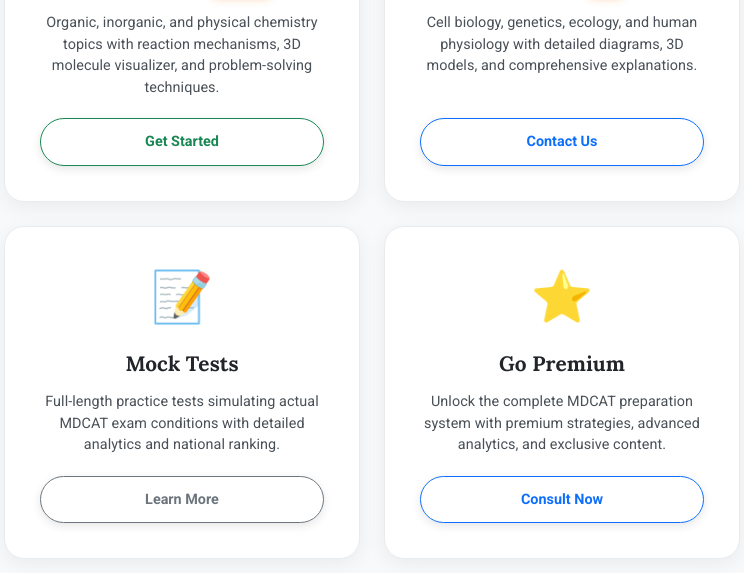
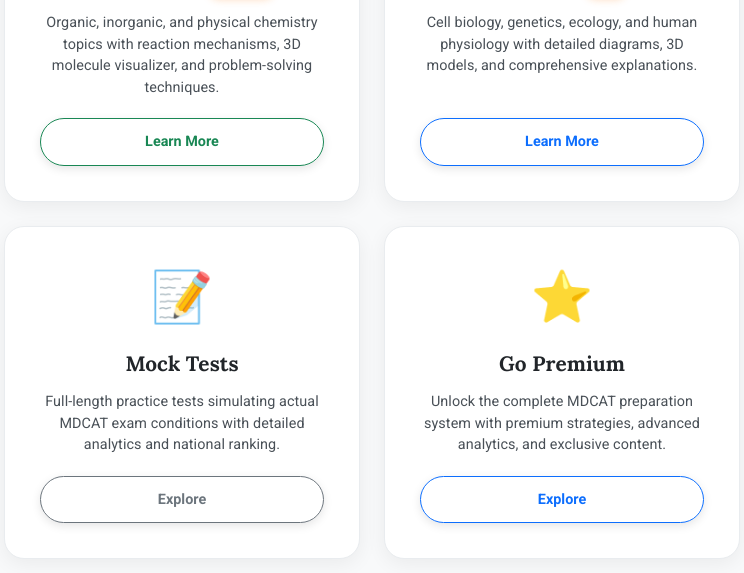
Before and after one commit to digital-sathi-network/mocktest-page, a plain HTML site: page index.html in a window 1280 px wide. Shown: the part 923-1496 px from the top of the page, 458-1202 px from the left. Drawn offline with nearby package versions, Linux system fonts and the light colour scheme; animation ran at ten frames a second.

Commit message:
Update index.html

```diff
--- a/index.html
+++ b/index.html
@@ -1191,7 +1191,7 @@
                     <div class="icon">🧪</div>
                     <h5>Chemistry <span class="new-badge">POPULAR</span></h5>
                     <p>Organic, inorganic, and physical chemistry topics with reaction mechanisms, 3D molecule visualizer, and problem-solving techniques.</p>
-                    <button class="btn btn-outline-success">Get Started</button>
+                    <button class="btn btn-outline-success">Learn More</button>
                 </div>
             </div>
             <div class="col-md-6 col-lg-4 fade-in-up">
@@ -1199,7 +1199,7 @@
                     <div class="icon">🧬</div>
                     <h5>Biology <span class="new-badge">NEW</span></h5>
                     <p>Cell biology, genetics, ecology, and human physiology with detailed diagrams, 3D models, and comprehensive explanations.</p>
-                    <button class="btn btn-outline-primary">Contact Us</button>
+                    <button class="btn btn-outline-primary">Learn More</button>
                 </div>
             </div>
             <div class="col-md-6 col-lg-4 fade-in-up">
@@ -1215,7 +1215,7 @@
                     <div class="icon">📝</div>
                     <h5>Mock Tests</h5>
                     <p>Full-length practice tests simulating actual MDCAT exam conditions with detailed analytics and national ranking.</p>
-                    <button class="btn btn-outline-secondary">Learn More</button>
+                    <button class="btn btn-outline-secondary">Explore</button>
                 </div>
             </div>
             <div class="col-md-6 col-lg-4 fade-in-up">
@@ -1223,7 +1223,7 @@
                     <div class="icon">⭐</div>
                     <h5>Go Premium</h5>
                     <p>Unlock the complete MDCAT preparation system with premium strategies, advanced analytics, and exclusive content.</p>
-                    <button class="btn btn-outline-primary">Consult Now</button>
+                    <button class="btn btn-outline-primary">Explore</button>
                 </div>
             </div>
         </div>
```
